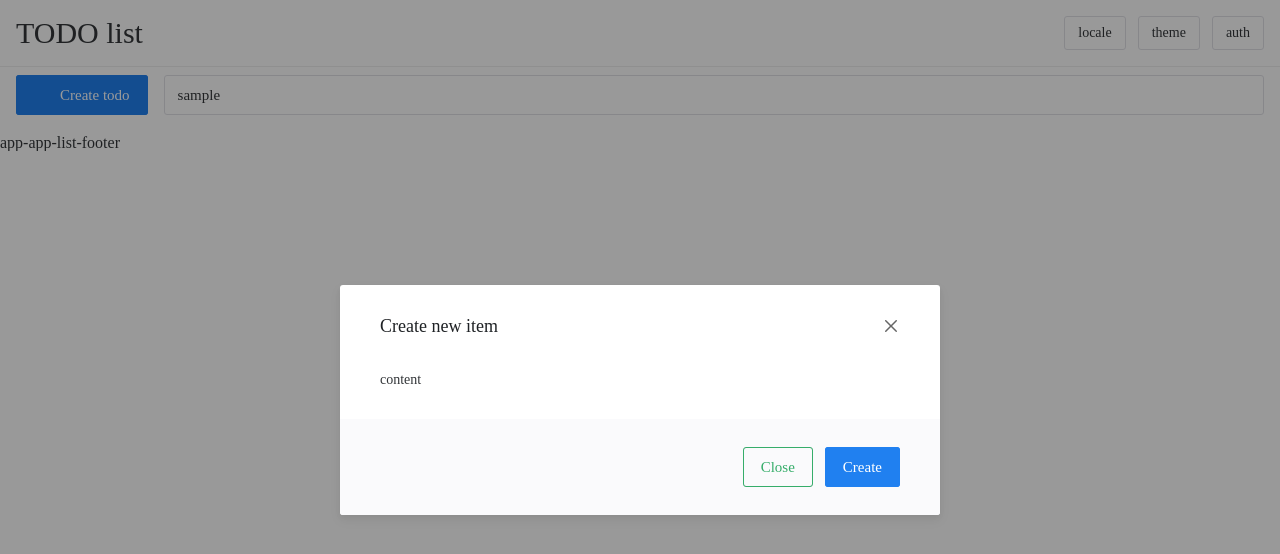
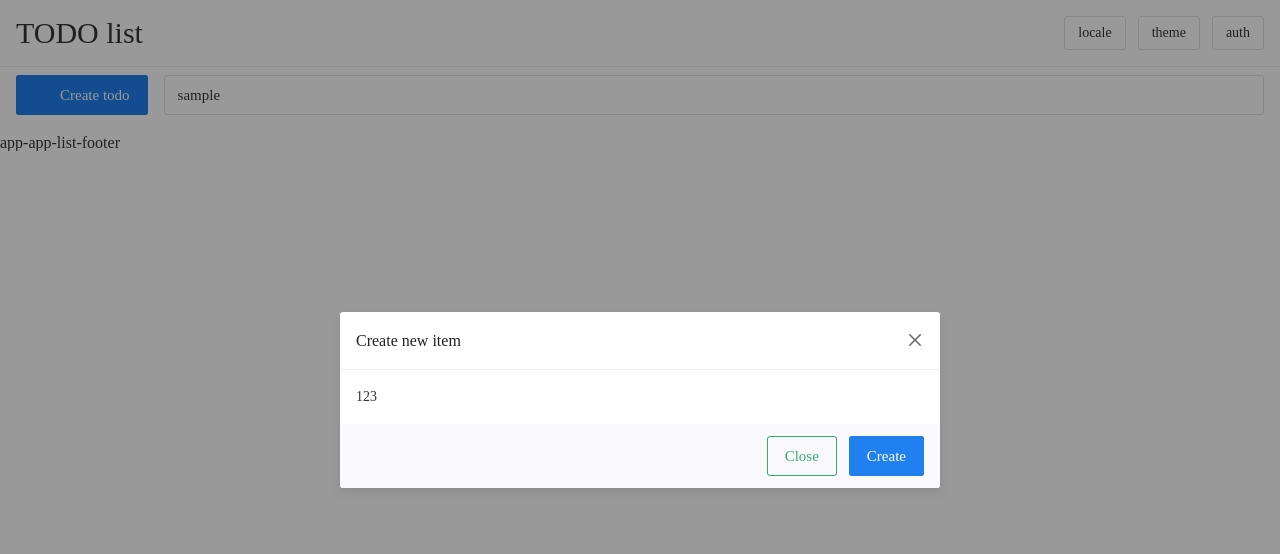
Before and after one commit to Mandred19/vue-todo-list-ui, a Vue app: page /list in a window 1280 px wide. Both pictures are taken after typing "Sample" into the empty fields and a click on the button "Create todo". Shown: the top 554 px of the page. Built offline with nearby package versions, Linux system fonts and the light colour scheme; some icons are missing.

Commit message:
add app modal

```diff
--- a/src/App.vue
+++ b/src/App.vue
@@ -1,8 +1,8 @@
 <template>
   <n-config-provider
   :locale="enUS"
-  :dateLocale="dateEnUS"
-  :themeOverrides="themeOverrides">
+  :date-locale="dateEnUS"
+  :theme-overrides="themeOverrides">
     <n-space :vertical="true">
       <n-layout>
         <app-header/>
--- /dev/null
+++ b/src/components/app-modal.vue
@@ -0,0 +1,84 @@
+<template>
+  <n-modal
+  v-model:show="showModal"
+  @close="closeHandle"
+  @esc="closeHandle"
+  @mask-click="closeHandle"
+  preset="card"
+  size="small"
+  :segmented="{ content: true }"
+  :bordered="false"
+  :title="title"
+  :header-style="partStyles"
+  :header-extra-style="partStyles"
+  :content-style="partStyles"
+  :footer-style="partStyles"
+  class="app-modal-wrapper">
+    <template #header>
+      <n-h2>{{ title }}</n-h2>
+    </template>
+
+    <slot>
+      <div>Slot default</div>
+    </slot>
+
+    <template #action>
+      <n-space align="center" justify="end">
+        <n-button @click="closeHandle" type="default" size="large">
+          {{ closeButtonText }}
+        </n-button>
+
+        <n-button @click="submitHandle" type="info" size="large">
+          {{ submitButtonText }}
+        </n-button>
+      </n-space>
+    </template>
+  </n-modal>
+</template>
+
+<script lang="ts">
+  export default {
+    name: 'app-modal',
+  };
+</script>
+
+<script setup lang="ts">
+  import { NButton, NH2, NModal, NSpace } from 'naive-ui';
+  import { themeVariables } from '@/theme';
+  import { toRefs } from 'vue';
+
+  interface Props {
+    showModal: boolean,
+    readonly title: string,
+    readonly closeButtonText: string,
+    readonly submitButtonText: string,
+  }
+
+  interface Emits {
+    (type: 'submitHandle'): void;
+    (type: 'closeHandle'): void;
+  }
+
+  const props = defineProps<Props>();
+  const emits = defineEmits<Emits>();
+
+  const { showModal, title, closeButtonText, submitButtonText } = toRefs<Props>(props);
+  const partStyles = `padding: ${themeVariables.spacing * 2}px;`;
+
+  const closeHandle = (): void => {
+    emits('closeHandle');
+  };
+
+  const submitHandle = (): void => {
+    emits('submitHandle');
+    closeHandle();
+  };
+
+  defineExpose({
+    showModal,
+  });
+</script>
+
+<style scoped lang="scss">
+  .app-modal-wrapper {}
+</style>
--- a/src/main.ts
+++ b/src/main.ts
@@ -1,11 +1,9 @@
 import './styles/index.scss';
 
 import { createApp } from 'vue';
-
-import App from './App.vue';
-
 import router from './router';
 import store from './store';
+import App from './App.vue';
 
 const app = createApp(App);
 
--- a/src/theme/index.ts
+++ b/src/theme/index.ts
@@ -4,4 +4,12 @@ const themeOverrides: GlobalThemeOverrides = {
   common: {},
 };
 
+interface ThemeVariables {
+  spacing: number,
+}
+
+export const themeVariables: ThemeVariables = {
+  spacing: 8,
+};
+
 export default themeOverrides;
--- a/src/views/app-list/app-list-header.vue
+++ b/src/views/app-list/app-list-header.vue
@@ -11,13 +11,18 @@
 
     <app-search/>
 
-    <form-item-interaction-modal
+    <app-modal
     v-if="isShowModal"
-    @closeModal="isShowModal = false"
-    :showModal="isShowModal"
+    @close-handle="isShowModal = false"
+    @submit-handle="isShowModal = false"
+    :show-modal="isShowModal"
     :title="'Create new item'"
-    :resetButtonText="'Close'"
-    :submitButtonText="'Create'"/>
+    :close-button-text="'Close'"
+    :submit-button-text="'Create'">
+      <div>
+        123
+      </div>
+    </app-modal>
   </section>
 </template>
 
@@ -26,7 +31,7 @@
   import { NIcon, NButton } from 'naive-ui';
   import AppSearch from '@/components/app-search/index.vue';
   import { AddFilled as addIcon } from '@vicons/material';
-  import FormItemInteractionModal from '@/views/app-list/form-item-interaction-modal/index.vue';
+  import AppModal from '@/components/app-modal.vue';
 
   export default defineComponent({
     name: 'app-app-list-header',
@@ -35,7 +40,7 @@
       NButton,
       NIcon,
       addIcon,
-      FormItemInteractionModal,
+      AppModal,
     },
 
     setup() {
--- a/src/views/app-list/form-item-interaction-modal/index.vue
+++ /dev/null
@@ -1,73 +0,0 @@
-<template>
-  <n-modal
-  v-model:show="isShowModal"
-  @esc="closeModal"
-  @maskClick="closeModal"
-  preset="card"
-  size="huge"
-  :bordered="false"
-  :title="modalTitle"
-  class="app-modal-wrapper">
-    <template #header>
-      <n-h5>
-        <n-text>{{ modalTitle }}</n-text>
-      </n-h5>
-    </template>
-
-    <div>content</div>
-
-    <template #action>
-      <n-space align="center" justify="end">
-        <n-button @click="closeModal" type="default" size="large">
-          {{ modalResetButtonText }}
-        </n-button>
-
-        <n-button @click="submitHandle" type="info" size="large">
-          {{ modalSubmitButtonText }}
-        </n-button>
-      </n-space>
-    </template>
-  </n-modal>
-</template>
-
-<script lang="ts">
-  import { defineComponent } from 'vue';
-  import { NButton, NH5, NModal, NSpace, NText } from 'naive-ui';
-
-  export default defineComponent({
-    name: 'form-item-interaction-modal',
-    components: {
-      NModal,
-      NSpace,
-      NH5,
-      NText,
-      NButton,
-    },
-    props: ['showModal', 'title', 'resetButtonText', 'submitButtonText'],
-    emits: ['submitHandle', 'closeModal'],
-
-    setup(props, { emit }) {
-      const closeModal = (): void => {
-        emit('closeModal');
-      };
-
-      const submitHandle = (): void => {
-        emit('submitHandle', {});
-        closeModal();
-      };
-
-      return {
-        submitHandle,
-        closeModal,
-        isShowModal: props.showModal,
-        modalTitle: props.title,
-        modalResetButtonText: props.resetButtonText,
-        modalSubmitButtonText: props.submitButtonText,
-      };
-    },
-  });
-</script>
-
-<style lang="scss">
-
-</style>
```
Also changed, not shown: src/theme/card-styles.ts (added, +17 -0 lines), .eslintrc.js, 1 other file (tests, documents, lock files or other folders).
